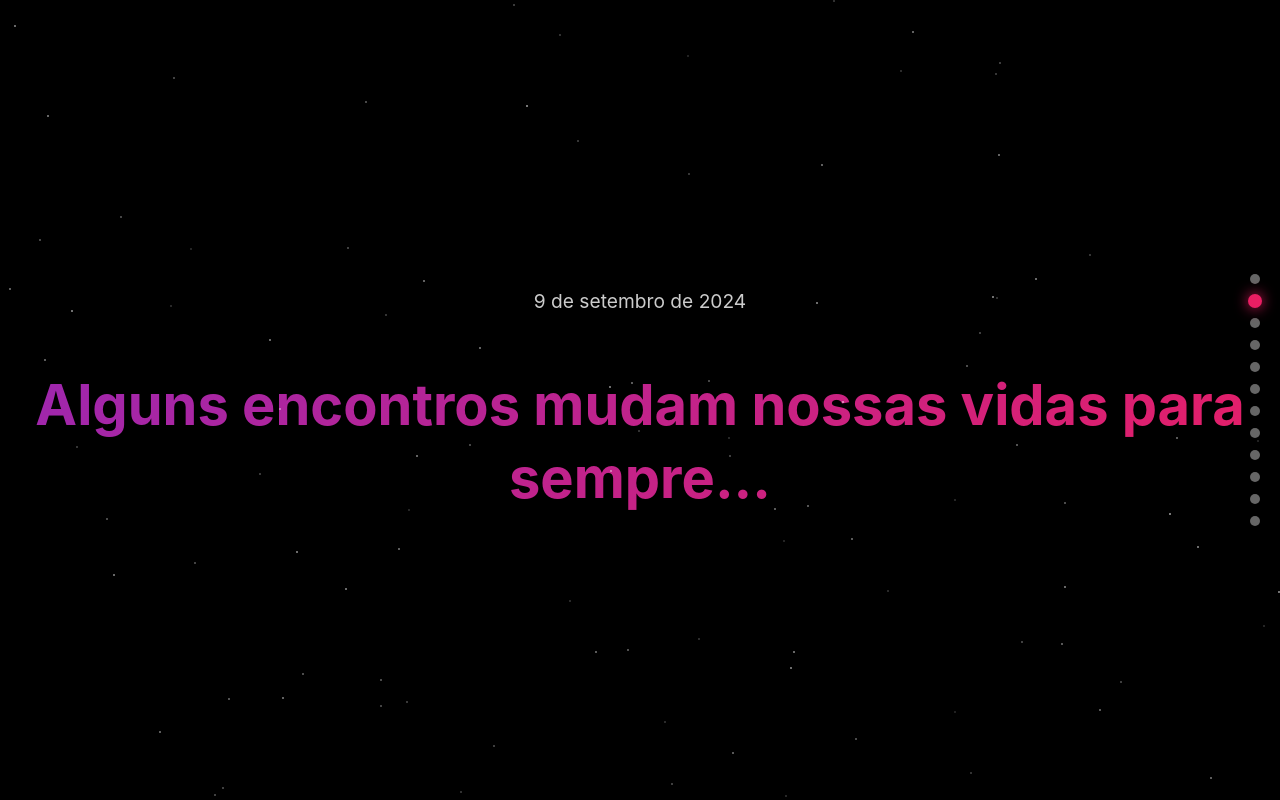
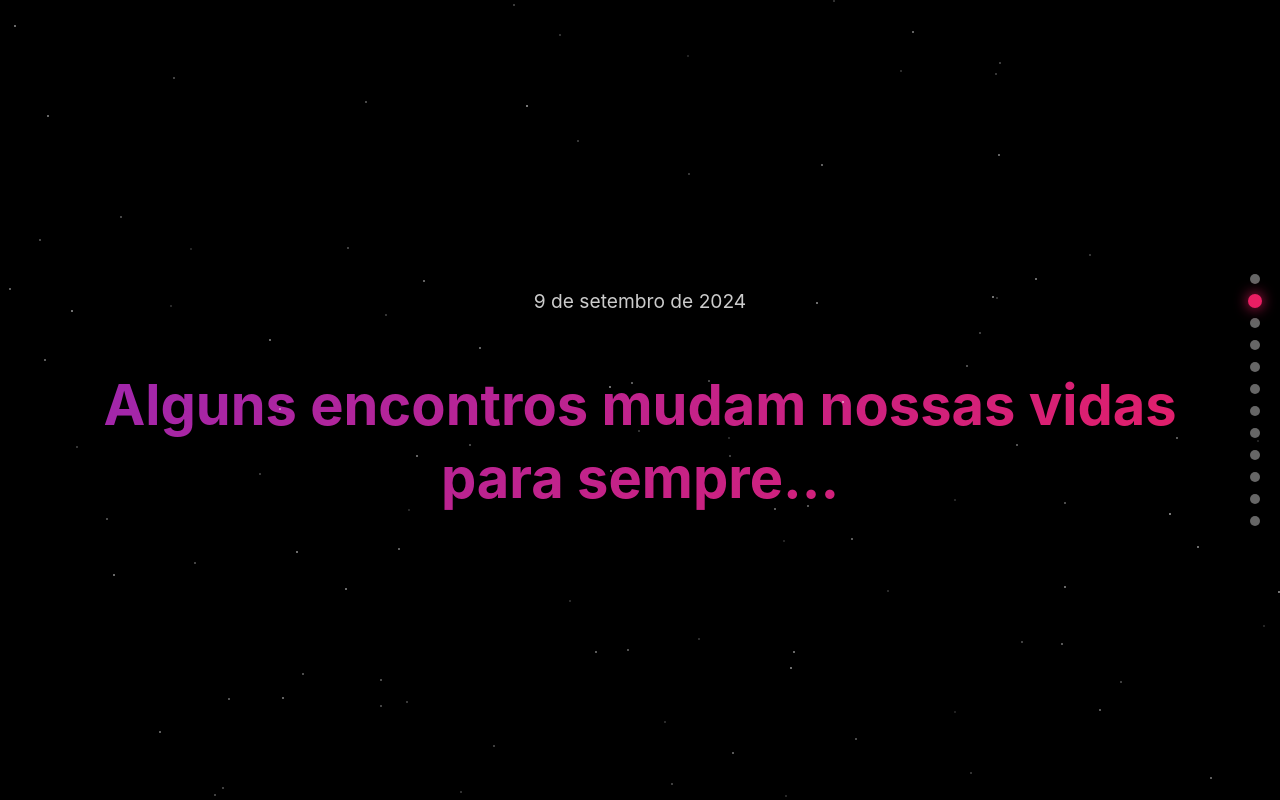
Before and after one commit to Joycemasalla/Retrospective-Love, a React (Vite) app: page / in a window 1280 px wide. Built offline with nearby package versions, Linux system fonts and the light colour scheme.

Commit message:
padding frases

```diff
--- a/src/App.tsx
+++ b/src/App.tsx
@@ -360,7 +360,7 @@ function App() {
       case 'texto-com-data':
       case 'texto-simples':
         return (
-          <div style={{ textAlign: 'center' }}>
+          <div style={{ textAlign: 'center', padding: '2.5rem' }}>
             {pagina.data && <p className="data-texto">{pagina.data}</p>}
             <p style={{ ...estiloTextoPrincipal, lineHeight: 1.3 }}>{pagina.texto}</p>
           </div>
```
